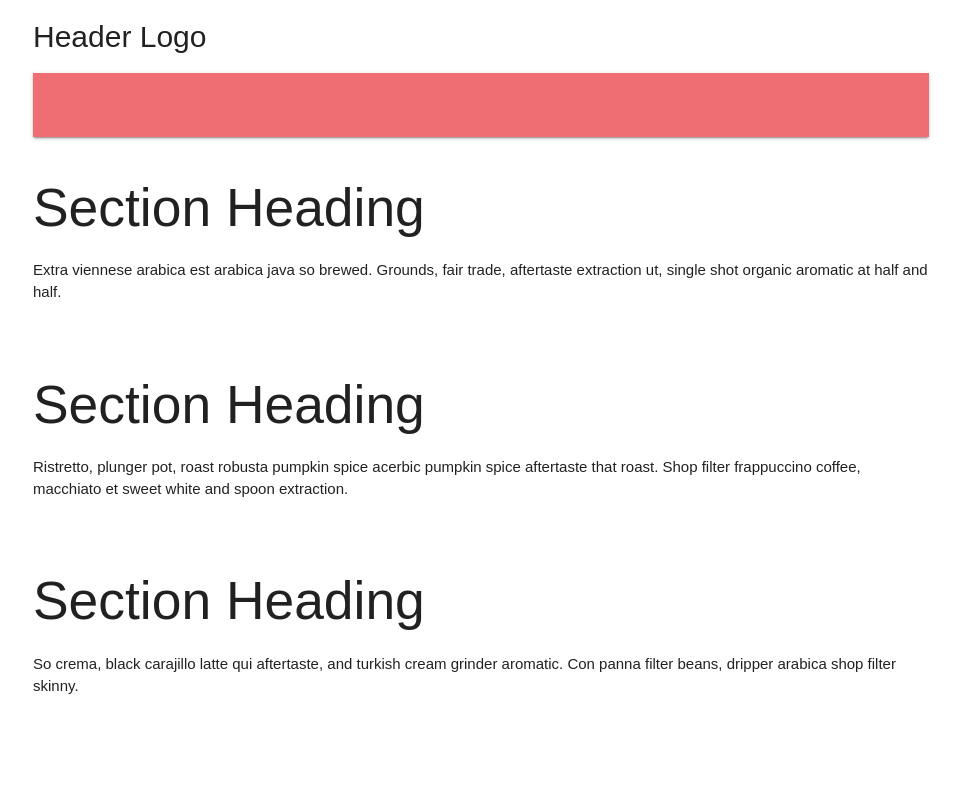
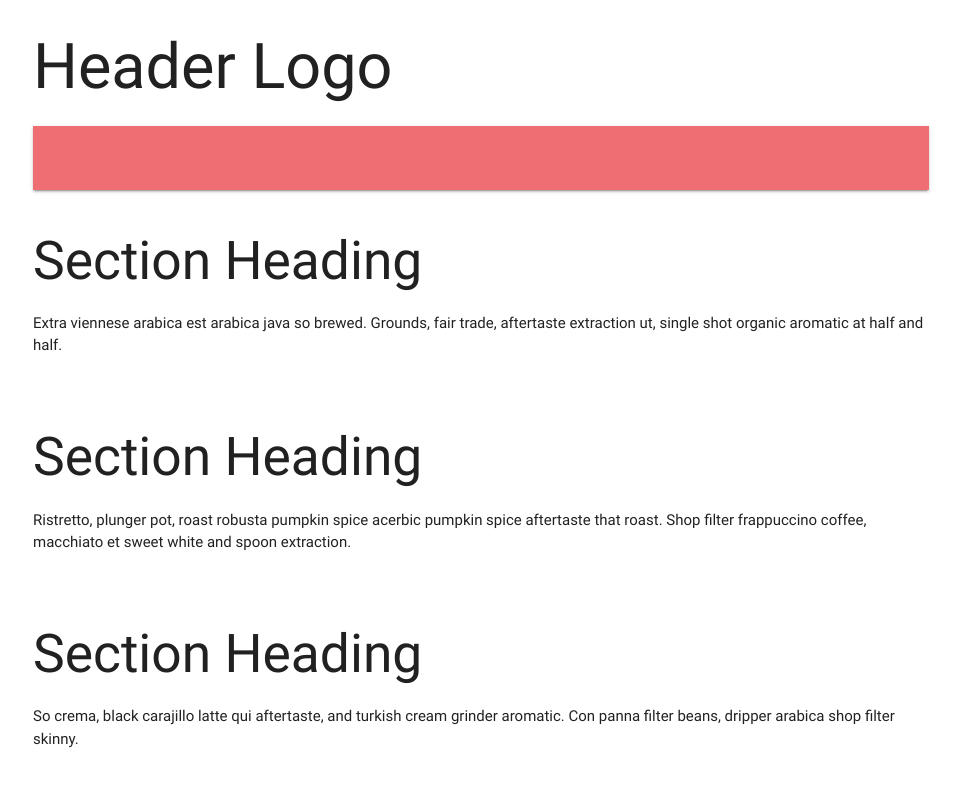
Before and after one commit to jonathanprozzi/materialize-css-cheat-sheet, a website: page app/index.html in a window 1280 px wide. Shown: the whole page, without its empty margins (159-1120 px from the left). Drawn offline with nearby package versions, Linux system fonts and the light colour scheme; files that its build step writes are made by us from their sources; files whose address does not match are found by name.

Commit message:
removed normalize bc of conflicts

```diff
--- a/app/scss/style.scss
+++ b/app/scss/style.scss
@@ -1,3 +1,2 @@
-@import 'vendors/normalize';
 @import 'variables/colors';
 @import 'variables/typography';
```
